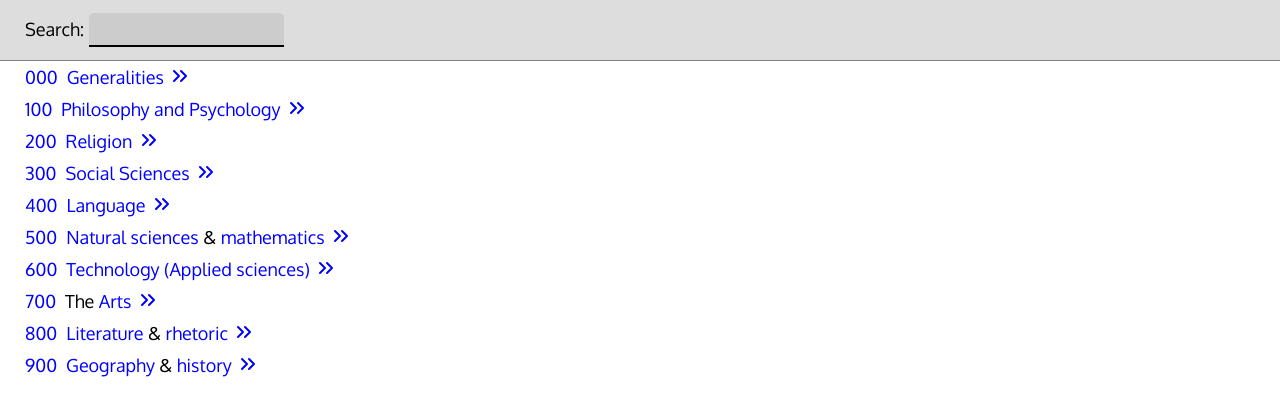
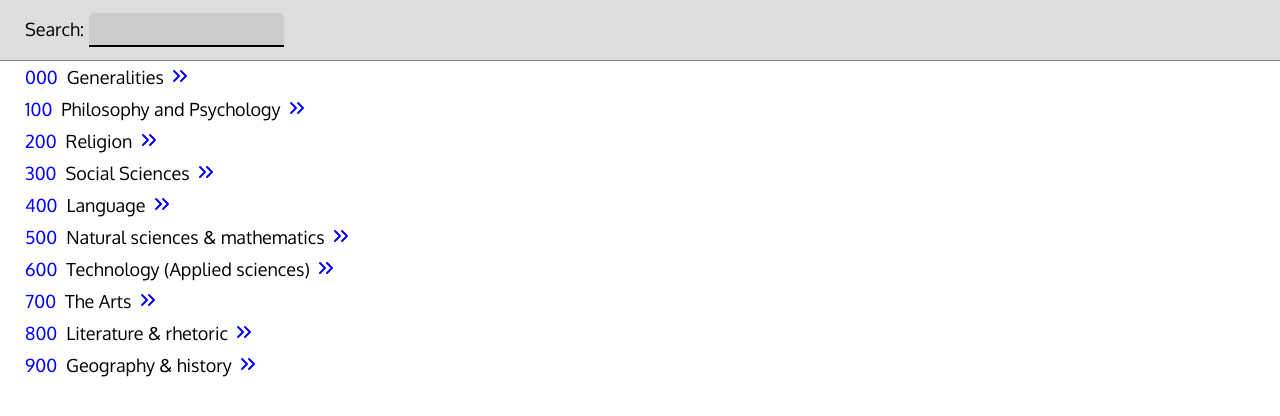
Before and after one commit to aleshh/library-browser, a React (Create React App) app: page / in a window 1280 px wide. Shown: the top 416 px of the page. Built offline with nearby package versions, Linux system fonts and the light colour scheme.

Commit message:
Any word can be clicked to search for it

```diff
--- a/src/App.js
+++ b/src/App.js
@@ -24,13 +24,23 @@ class App extends Component {
     })
   }
 
-  handleClick = number => {
-    const results = retrieveDdc(number)
-    this.setState({
-      searchTerm: '',
-      currentLocation: number,
-      currentView: results ? results : []
-    })
+  handleClick = input => {
+    // if it's a number...
+    if (/^\d{3}$|^\d{2}x$|^\dxx$|^x{3}$/.test(input)) {
+      const results = retrieveDdc(input)
+      this.setState({
+        searchTerm: '',
+        currentLocation: input,
+        currentView: results ? results : []
+      })
+    } else {
+      const results = searchDdc(input)
+      this.setState({
+        searchTerm: input,
+        currentLocation: '',
+        currentView: results ? results : []
+      })
+    }
   }
 
   componentWillMount () {
--- a/src/components/Entry.js
+++ b/src/components/Entry.js
@@ -51,10 +51,10 @@ function Entry ({ entry, showHome, currentLocation, handleClick }) {
           {item.number}
         </span>
         &nbsp;&nbsp;
-        {item.description.split(' ').map(word => {
+        {item.description.split(' ').map((word, id) => {
           if (!unclickableWords.includes(word.toLowerCase())) {
-            return (<span key={word}
-              className='clickable'
+            return (<span key={word + id}
+              className='clickable-word'
               onClick={() => handleClick(word)}
             >
               {word + ' '}
--- a/src/index.scss
+++ b/src/index.scss
@@ -24,6 +24,15 @@ a {
 }
 
 .clickable:hover {
+    text-decoration: underline !important;
+}
+
+.clickable-word {
+    cursor: pointer;
+}
+
+.clickable-word:hover {
+    color: blue;
     text-decoration: underline !important;
 }
 
```
